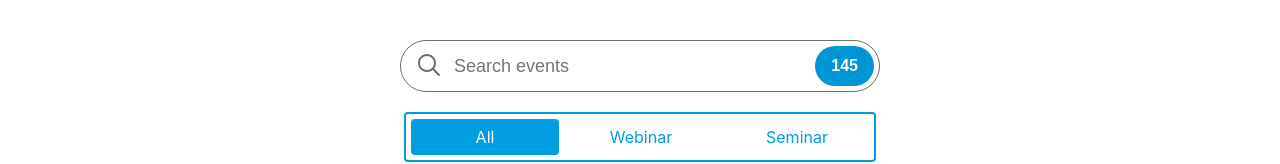
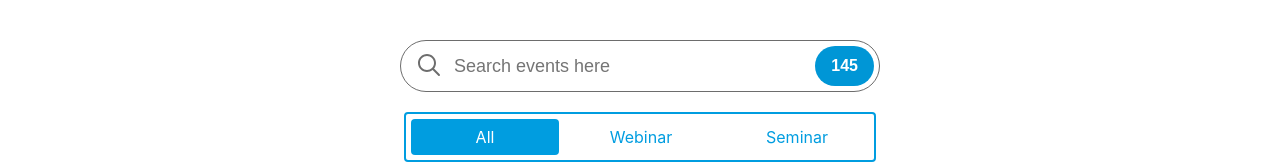
Before and after one commit to dbaronov/event-list-react, a React (Create React App) app: page / in a window 1280 px wide. Shown: the top 164 px of the page. Built offline with nearby package versions, Linux system fonts and the light colour scheme.

Commit message:
Update placeholder text in search input

```diff
--- a/src/components/text-search/TextSearch.tsx
+++ b/src/components/text-search/TextSearch.tsx
@@ -20,7 +20,7 @@ export const TextSearch = memo((props: TextInputProps) => {
             fill="#6d6d6d"
           />
         </svg>
-        <input type="text" placeholder="Search events" onChange={(event) => props.onChange(event.target.value)} />
+        <input type="text" placeholder="Search events here" onChange={(event) => props.onChange(event.target.value)} />
         <input type="button" name="counter" data-testid="counter" disabled tabIndex={0} value={props.events.length || ". . ."} />
         <input type="reset" name="reset" id="reset" tabIndex={0} value="✕" aria-label="Clear text input" />
       </div>
```
